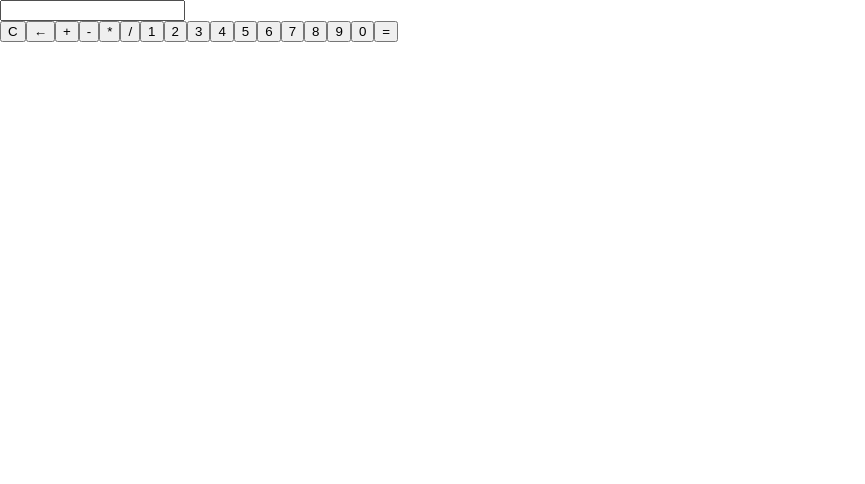
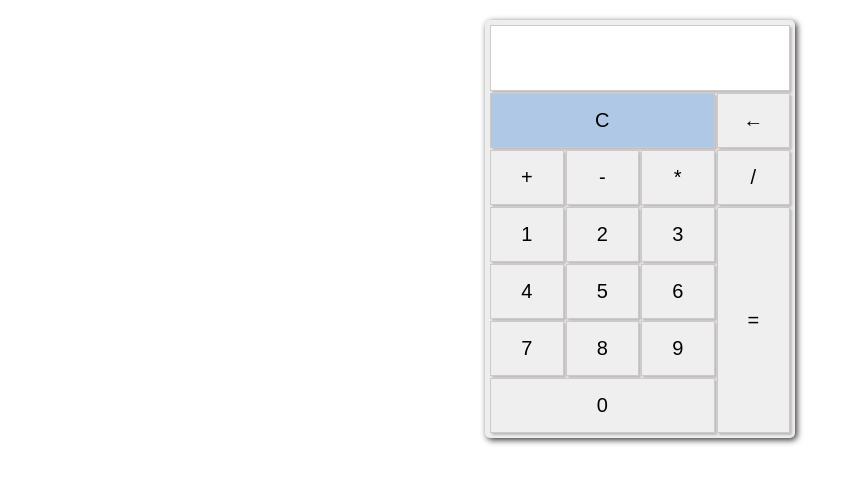
Before and after one commit to gevorg-poghosyan/calculiator-angular, an Angular app: page / in a window 1280 px wide. Shown: the top 484 px of the page, without its empty margins (0-865 px from the left). Built offline with nearby package versions, Linux system fonts and the light colour scheme.

Commit message:
Update calculiator.component.css

```diff
--- a/src/app/calculiator/calculiator.component.css
+++ b/src/app/calculiator/calculiator.component.css
@@ -1,3 +1,65 @@
+
+body {
+    background-color: aliceblue;
+}
 .container {
     text-align: center;
+
 }
+.wraper{
+    display: grid;
+    grid-template-columns: 1fr 1fr 1fr 1fr;
+    grid-gap: 2px;
+    background-color: #eee;
+    max-width: 300px;
+    border-radius: 5px;
+    padding: 5px;
+    margin: 0 auto;
+    margin-top: 20px;
+    box-shadow: 2px 2px 6px #333;
+}
+ .input{
+    grid-column: 1/-1;
+}
+
+input.inputText{
+    width: 100%;
+    padding: 5px;
+    box-sizing: border-box;
+    font-size: 30px;
+
+}
+button.item {
+    box-shadow: 2px 2px 2px #c2bbbb;
+    padding: 15px 20px;
+    border: 1px solid #ccc9c9;
+    font-size: 20px;
+}
+input.inputText {
+    border: 1px solid #ccc9c9;
+    box-shadow: 2px 2px 2px #c2bbbb;
+    padding: 15px 4px;
+
+}
+button.item:hover{
+    background-color: #dcd1d1
+}
+.clean {
+	grid-column: 1/4;
+	background-color: #afc8e6;
+}
+.back{
+
+}
+.back {
+	grid-column: 4/-1;
+
+}
+.equal {
+    grid-column: 4;
+    grid-row: 4/8;
+}
+.zero{
+	grid-column: 4/1;
+
+}
```
